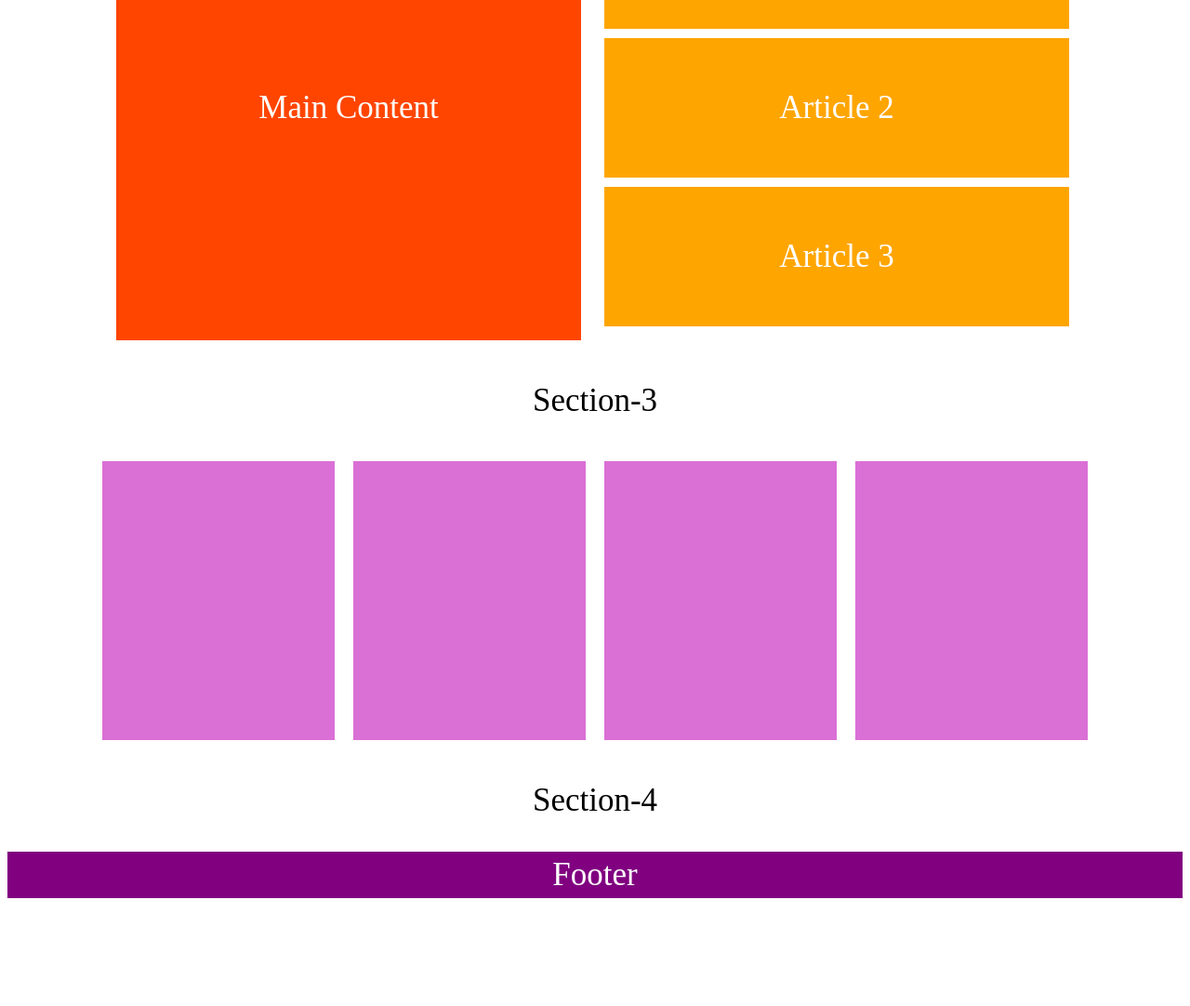
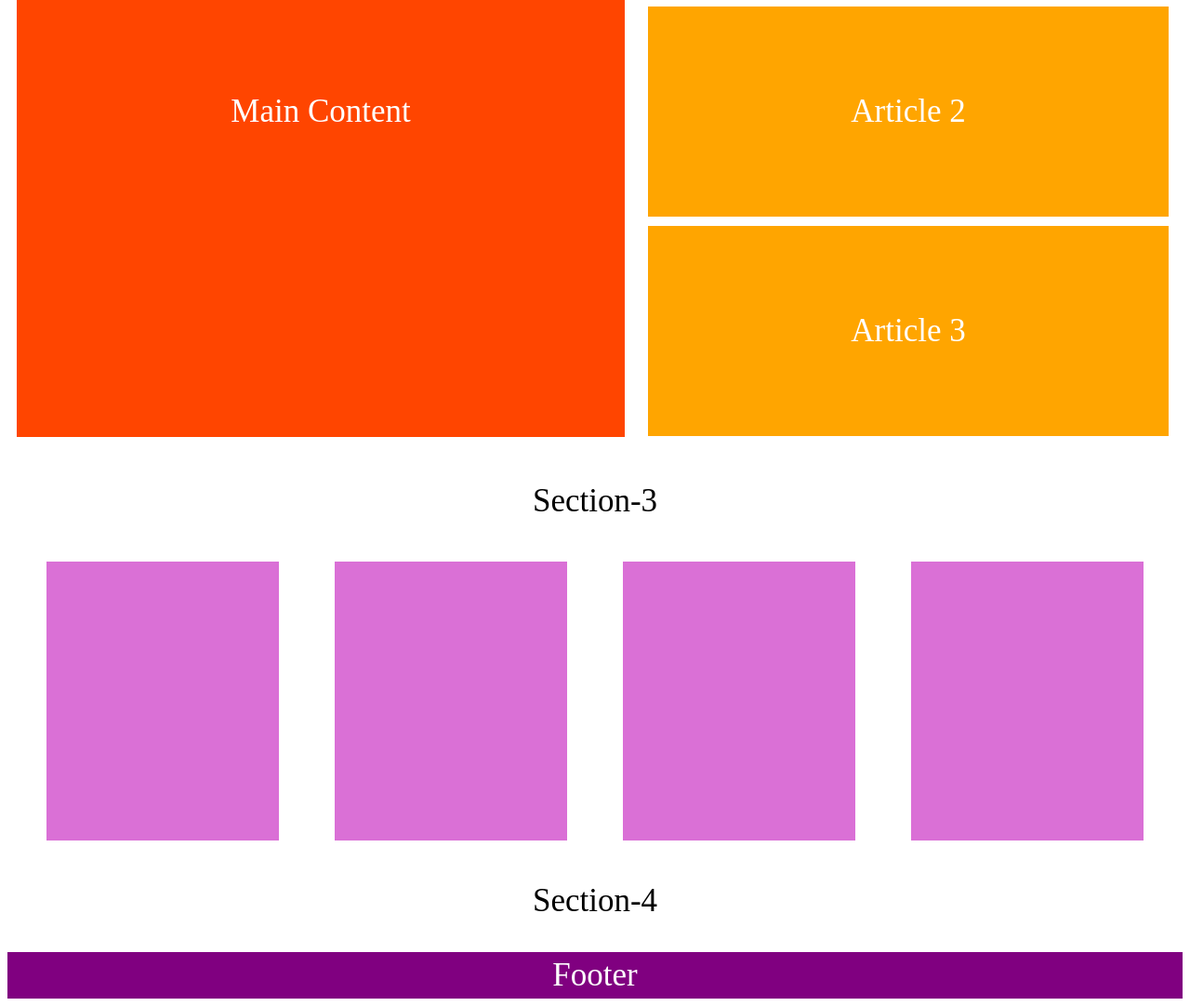
Before and after one commit to Chiragkaushik4102001/Fullstack_practical7, a plain HTML site: page index.html in a window 1280 px wide. Shown: the part 1134-2216 px from the top of the page at 93% size. Before the commit the page ends 2108 px from the top, so only its background shows below. Drawn offline with Linux system fonts and the light colour scheme.

Commit message:
css changes

```diff
--- a/index.html
+++ b/index.html
@@ -35,8 +35,8 @@
             justify-content: center;
         }
         .section-1 p{
-            height: 300px;
-            width: 400px;
+            height: 200px;
+            width: 200px;
             background-color: greenyellow;
             margin: 30px;
             border-radius: 1000px;
@@ -49,8 +49,8 @@
             color: white;
         }
         .section-2 p{
-            height: 150px;
-            width: 500px;
+            height: 226px;
+            width: 560px;
             background-color: orange;
             margin: 10px;
             display: flex;
@@ -60,8 +60,8 @@
         }
         .section-2 p.main{
             background-color: orangered;
-            height: 500px;
-            width: 500px;
+            height: 700px;
+            width: 700px;
         }
         .section-3{
             display: flex;
@@ -72,7 +72,7 @@
             background-color: orchid;
             height: 300px;
             width: 250px;
-            margin:10px;
+            margin:10px 30px;
 
         }
         .footer{
```
